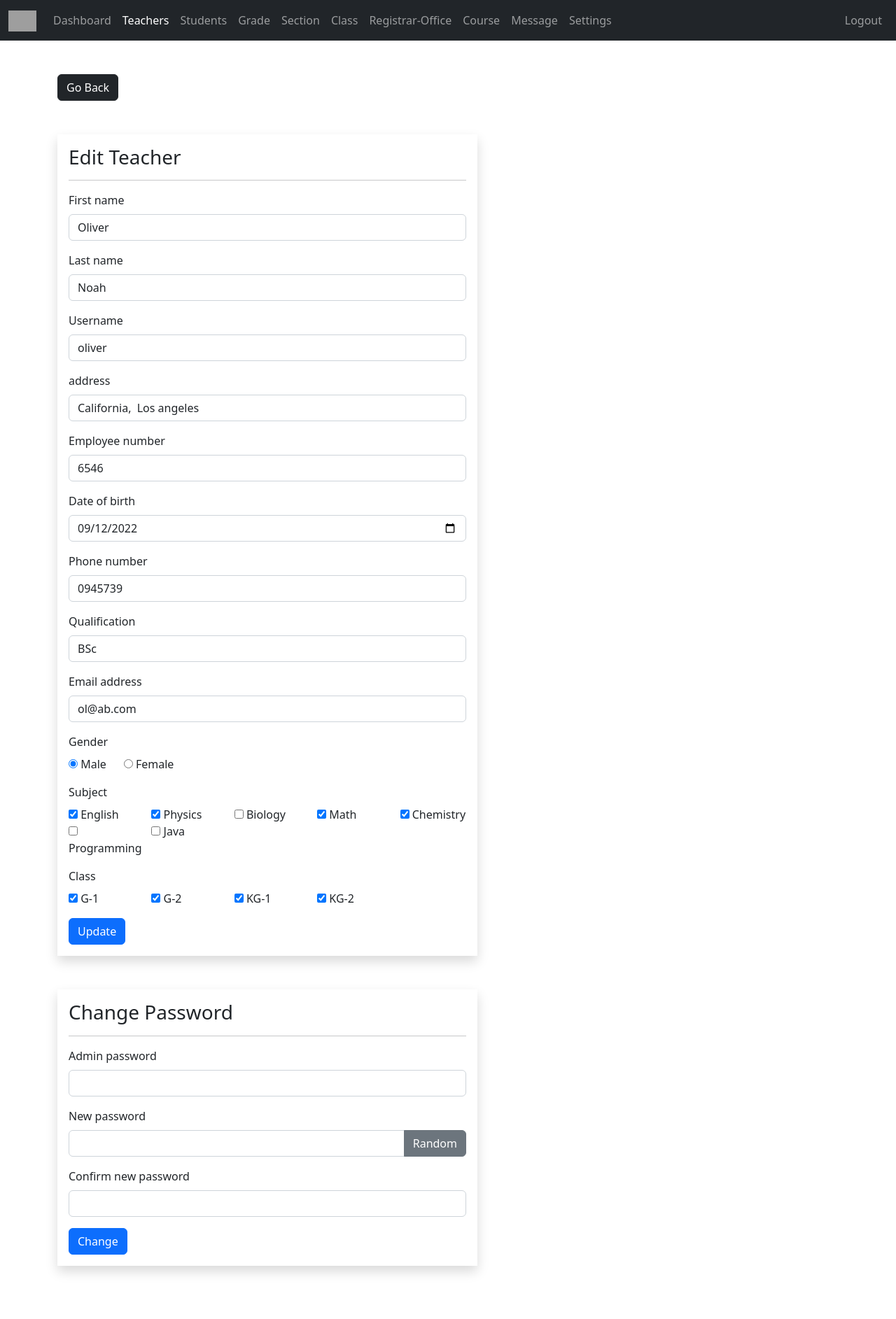
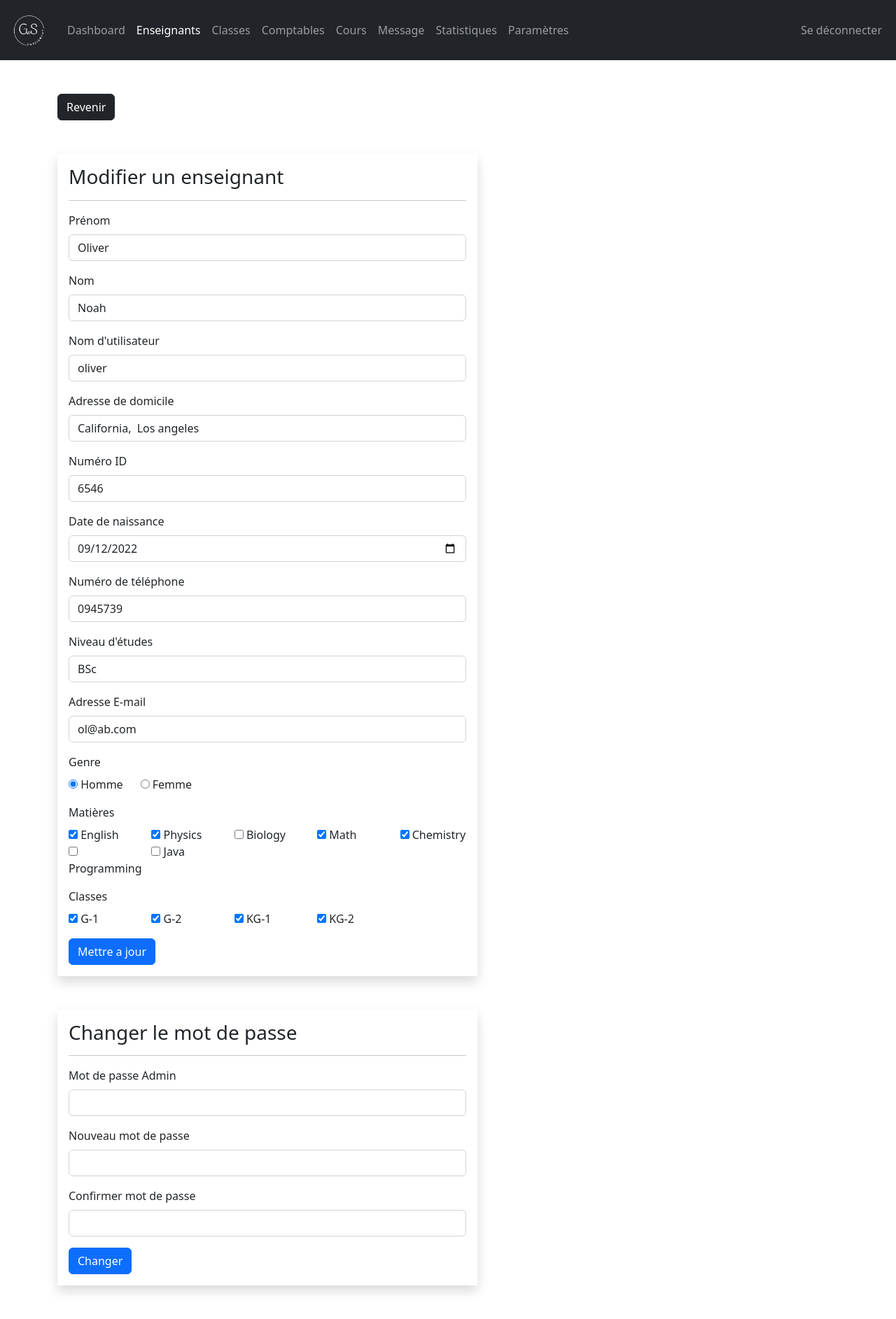
Before and after one commit to Ayaa2103/Renumeration-des-enseignants, a PHP site: page /admin/teacher-edit.php?teacher_id=1 in a window 1280 px wide. Shown: the whole page at 70% size. Before the commit the page ends 1821 px from the top, so only its background shows below. Run offline with PHP 8.4, Linux system fonts and the light colour scheme; a user stored in the database is signed in; data comes from the database, SQL or seed files in the repository; grey boxes are pictures that could not be loaded.

Commit message:
modifié

```diff
--- a/admin/inc/navbar.php
+++ b/admin/inc/navbar.php
@@ -1,7 +1,7 @@
 <nav class="navbar navbar-expand-lg navbar-dark bg-dark">
   <div class="container-fluid">
     <a class="navbar-brand" href="index.php">
-      <img src="../logo.png" width="40">
+      <img src="../G.S (2).png" width="60">
     </a>
     <button class="navbar-toggler" type="button" data-bs-toggle="collapse" data-bs-target="#navbarSupportedContent" aria-controls="navbarSupportedContent" aria-expanded="false" aria-label="Toggle navigation">
       <span class="navbar-toggler-icon"></span>
@@ -15,36 +15,32 @@
              href="index.php">Dashboard</a>
         </li>
         <li class="nav-item">
-          <a class="nav-link" href="teacher.php">Teachers</a>
+          <a class="nav-link" href="teacher.php">Enseignants</a>
+        </li>
+
+
+        <li class="nav-item">
+          <a class="nav-link" href="class.php">Classes</a>
         </li>
         <li class="nav-item">
-          <a class="nav-link" href="student.php">Students</a>
+          <a class="nav-link" href="registrar-office.php">Comptables</a>
         </li>
         <li class="nav-item">
-          <a class="nav-link" href="grade.php">Grade</a>
-        </li>
-        <li class="nav-item">
-          <a class="nav-link" href="section.php">Section</a>
-        </li>
-        <li class="nav-item">
-          <a class="nav-link" href="class.php">Class</a>
-        </li>
-        <li class="nav-item">
-          <a class="nav-link" href="registrar-office.php">Registrar-Office</a>
-        </li>
-        <li class="nav-item">
-          <a class="nav-link" href="course.php">Course</a>
+          <a class="nav-link" href="course.php">Cours</a>
         </li>
         <li class="nav-item">
           <a class="nav-link" href="message.php">Message</a>
         </li>
         <li class="nav-item">
-          <a class="nav-link" href="settings.php">Settings</a>
+          <a class="nav-link" href="#contact">Statistiques</a>
+        </li>
+        <li class="nav-item">
+          <a class="nav-link" href="settings.php">Paramètres</a>
         </li>
       </ul>
       <ul class="navbar-nav me-right mb-2 mb-lg-0">
         <li class="nav-item">
-          <a class="nav-link" href="../logout.php">Logout</a>
+          <a class="nav-link" href="../logout.php">Se déconnecter</a>
         </li>
       </ul>
   </div>
--- a/admin/teacher-delete.php
+++ b/admin/teacher-delete.php
@@ -10,11 +10,11 @@ if (isset($_SESSION['admin_id']) &&
 
      $id = $_GET['teacher_id'];
      if (removeTeacher($id, $conn)) {
-     	$sm = "Successfully deleted!";
+     	$sm = "Suprimé avec succès !";
         header("Location: teacher.php?success=$sm");
         exit;
      }else {
-        $em = "Unknown error occurred";
+        $em = "Une erreur est survenu !";
         header("Location: teacher.php?error=$em");
         exit;
      }
--- a/admin/teacher-edit.php
+++ b/admin/teacher-edit.php
@@ -31,10 +31,10 @@ if (isset($_SESSION['admin_id']) &&
 <head>
 	<meta charset="UTF-8">
 	<meta name="viewport" content="width=device-width, initial-scale=1.0">
-	<title>Admin - Edit Teacher</title>
+	<title>Admin - Modifier enseignant</title>
 	<link rel="stylesheet" href="https://cdn.jsdelivr.net/npm/bootstrap@5.2.0/dist/css/bootstrap.min.css">
 	<link rel="stylesheet" href="../css/style.css">
-	<link rel="icon" href="../logo.png">
+	<link rel="icon" href="../G.S (2).png">
   <script src="https://ajax.googleapis.com/ajax/libs/jquery/3.6.0/jquery.min.js"></script>
   <link rel="stylesheet" href="https://cdnjs.cloudflare.com/ajax/libs/font-awesome/4.7.0/css/font-awesome.min.css">
 </head>
@@ -44,12 +44,12 @@ if (isset($_SESSION['admin_id']) &&
      ?>
      <div class="container mt-5">
         <a href="teacher.php"
-           class="btn btn-dark">Go Back</a>
+           class="btn btn-dark">Revenir</a>
 
         <form method="post"
               class="shadow p-3 mt-5 form-w"
               action="req/teacher-edit.php">
-        <h3>Edit Teacher</h3><hr>
+        <h3>Modifier un enseignant</h3><hr>
         <?php if (isset($_GET['error'])) { ?>
           <div class="alert alert-danger" role="alert">
            <?=$_GET['error']?>
@@ -61,79 +61,79 @@ if (isset($_SESSION['admin_id']) &&
           </div>
         <?php } ?>
         <div class="mb-3">
-          <label class="form-label">First name</label>
+          <label class="form-label">Prénom</label>
           <input type="text"
                  class="form-control"
                  value="<?=$teacher['fname']?>"
                  name="fname">
         </div>
         <div class="mb-3">
-          <label class="form-label">Last name</label>
+          <label class="form-label">Nom</label>
           <input type="text"
                  class="form-control"
                  value="<?=$teacher['lname']?>"
                  name="lname">
         </div>
         <div class="mb-3">
-          <label class="form-label">Username</label>
+          <label class="form-label">Nom d'utilisateur</label>
           <input type="text"
                  class="form-control"
                  value="<?=$teacher['username']?>"
                  name="username">
         </div>
         <div class="mb-3">
-          <label class="form-label">address</label>
+          <label class="form-label">Adresse de domicile</label>
           <input type="text"
                  class="form-control"
                  value="<?=$teacher['address']?>"
                  name="address">
         </div>
         <div class="mb-3">
-          <label class="form-label">Employee number</label>
+          <label class="form-label">Numéro ID</label>
           <input type="text"
                  class="form-control"
                  value="<?=$teacher['employee_number']?>"
                  name="employee_number">
         </div>
         <div class="mb-3">
-          <label class="form-label">Date of birth</label>
+          <label class="form-label">Date de naissance</label>
           <input type="date"
                  class="form-control"
                  value="<?=$teacher['date_of_birth']?>"
                  name="date_of_birth">
         </div>
         <div class="mb-3">
-          <label class="form-label">Phone number</label>
+          <label class="form-label">Numéro de téléphone</label>
           <input type="text"
                  class="form-control"
                  value="<?=$teacher['phone_number']?>"
                  name="phone_number">
         </div>
         <div class="mb-3">
-          <label class="form-label">Qualification</label>
+          <label class="form-label">Niveau d'études</label>
           <input type="text"
                  class="form-control"
                  value="<?=$teacher['qualification']?>"
                  name="qualification">
         </div>
         <div class="mb-3">
-          <label class="form-label">Email address</label>
+          <label class="form-label">Adresse E-mail</label>
           <input type="text"
                  class="form-control"
                  value="<?=$teacher['email_address']?>"
                  name="email_address">
         </div>
         <div class="mb-3">
-          <label class="form-label">Gender</label><br>
+          <label class="form-label">Genre</label><br>
           <input type="radio"
                  value="Male"
                  <?php if($teacher['gender'] == 'Male') echo 'checked';  ?>
-                 name="gender"> Male
+                 name="gender"> Homme
                  &nbsp;&nbsp;&nbsp;&nbsp;
           <input type="radio"
                  value="Female"
                  <?php if($teacher['gender'] == 'Female') echo 'checked';  ?>
-                 name="gender"> Female
+                 name="gender"> Femme
         </div>
         <input type="text"
                 value="<?=$teacher['teacher_id']?>"
@@ -141,7 +141,7 @@ if (isset($_SESSION['admin_id']) &&
                 hidden>
 
         <div class="mb-3">
-          <label class="form-label">Subject</label>
+          <label class="form-label">Matières</label>
           <div class="row row-cols-5">
             <?php
             $subject_ids = str_split(trim($teacher['subjects']));
@@ -165,7 +165,7 @@ if (isset($_SESSION['admin_id']) &&
           </div>
         </div>
         <div class="mb-3">
-          <label class="form-label">Class</label>
+          <label class="form-label">Classes</label>
           <div class="row row-cols-5">
             <?php
             $class_ids = str_split(trim($teacher['class']));
@@ -192,14 +192,14 @@ if (isset($_SESSION['admin_id']) &&
 
       <button type="submit"
               class="btn btn-primary">
-              Update</button>
+              Mettre a jour</button>
      </form>
 
      <form method="post"
               class="shadow p-3 my-5 form-w"
               action="req/teacher-change.php"
               id="change_password">
-        <h3>Change Password</h3><hr>
+        <h3>Changer le mot de passe</h3><hr>
           <?php if (isset($_GET['perror'])) { ?>
             <div class="alert alert-danger" role="alert">
              <?=$_GET['perror']?>
@@ -213,21 +213,19 @@ if (isset($_SESSION['admin_id']) &&
 
        <div class="mb-3">
             <div class="mb-3">
-            <label class="form-label">Admin password</label>
+            <label class="form-label">Mot de passe Admin </label>
                 <input type="password"
                        class="form-control"
                        name="admin_pass">
           </div>
 
-            <label class="form-label">New password </label>
+            <label class="form-label">Nouveau mot de passe</label>
             <div class="input-group mb-3">
                 <input type="text"
                        class="form-control"
                        name="new_pass"
                        id="passInput">
-                <button class="btn btn-secondary"
-                        id="gBtn">
-                        Random</button>
+
             </div>
 
           </div>
@@ -237,7 +235,7 @@ if (isset($_SESSION['admin_id']) &&
                 hidden>
 
           <div class="mb-3">
-            <label class="form-label">Confirm new password  </label>
+            <label class="form-label">Confirmer mot de passe  </label>
                 <input type="text"
                        class="form-control"
                        name="c_new_pass"
@@ -245,7 +243,7 @@ if (isset($_SESSION['admin_id']) &&
           </div>
           <button type="submit"
               class="btn btn-primary">
-              Change</button>
+              Changer</button>
         </form>
      </div>
 
```
Also changed, not shown: admin/index.php (+15 -19 lines), admin/req/teacher-add.php (+14 -14 lines), admin/req/teacher-change.php (+7 -7 lines), admin/req/teacher-edit.php (+13 -13 lines), admin/teacher-add.php (+25 -27 lines), admin/teacher-search.php (+15 -15 lines), admin/teacher-view.php (+16 -16 lines), admin/teacher.php (+14 -14 lines).
